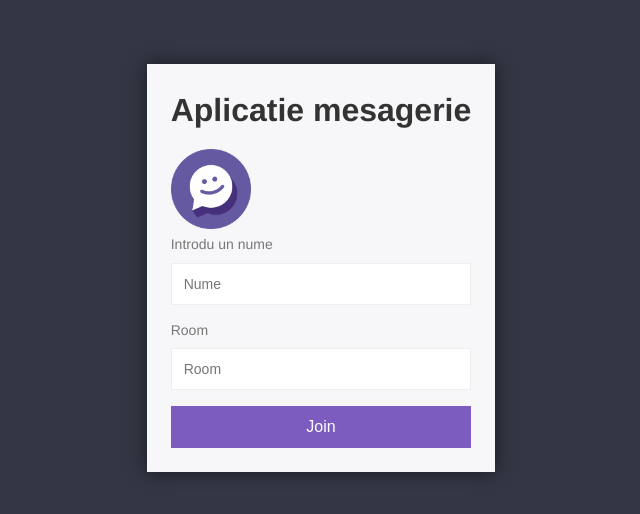
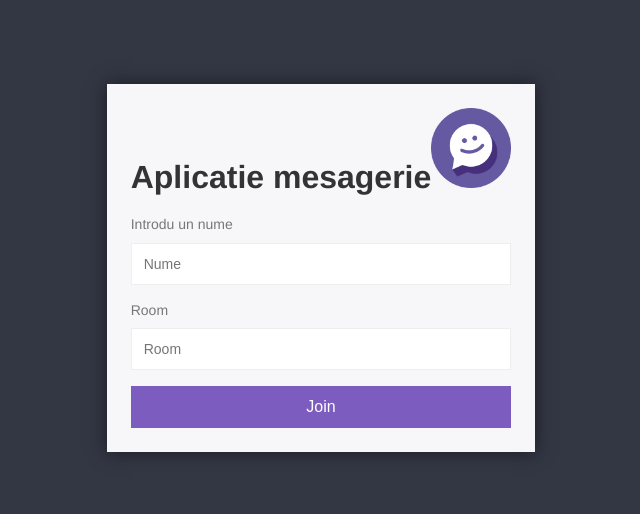
Before and after one commit to GabrielBrezeanu/proiectpi-azure-microservicii, a website: page public/index.html in a window 1280 px wide. Shown: the part 132-646 px from the top of the page, without its empty margins (319-959 px from the left). Drawn offline with Linux system fonts and the light colour scheme.

Commit message:
trying a fix to center the image in main page

```diff
--- a/public/index.html
+++ b/public/index.html
@@ -8,8 +8,7 @@
     <body>
         <div class="centered-form">
             <div class="centered-form__box">
-                <h1>Aplicatie mesagerie</h1>
-                <img src="/img/favicon.png" width="80" height="80">
+                <h1>Aplicatie mesagerie<img src="/img/favicon.png" width="80" height="80"></h1>
                 <form action="/chat.html">
                     <label for="username">Introdu un nume</label>
                     <input type="text" name="username" placeholder="Nume" required>
```
